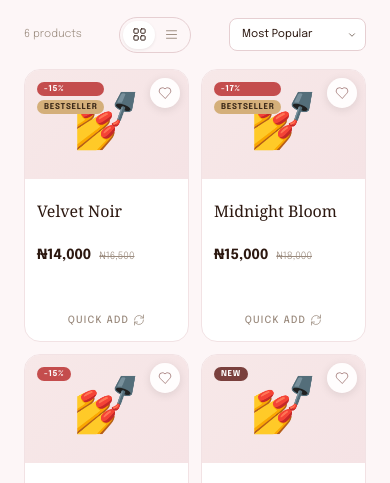
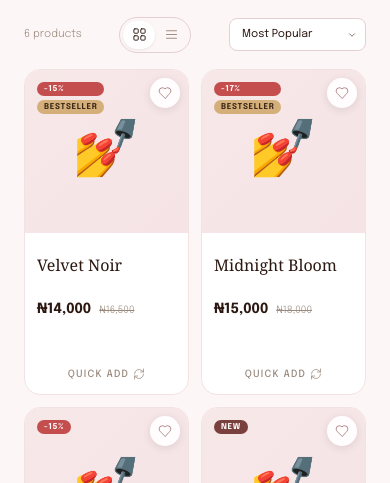
Before and after one commit to dfordolapo/nailxpressng, a Next.js app: page /handmade in a window 390 px wide. Shown: the part 361-844 px from the top of the page. Built offline with nearby package versions, Linux system fonts and the light colour scheme; a web font is replaced by a local one.

Commit message:
Increase handmade card image height on mobile

```diff
--- a/src/components/product/handmade-card.module.css
+++ b/src/components/product/handmade-card.module.css
@@ -781,3 +781,9 @@
 .isHandmade .frontInfo { margin-top: 14px; }
 .isHandmade .name { margin-bottom: 14px; }
 .isHandmade .priceRow { margin-bottom: 14px; }
+
+@media (max-width: 768px) {
+  .isHandmade .imageArea {
+    aspect-ratio: 1 / 1;
+  }
+}
```
